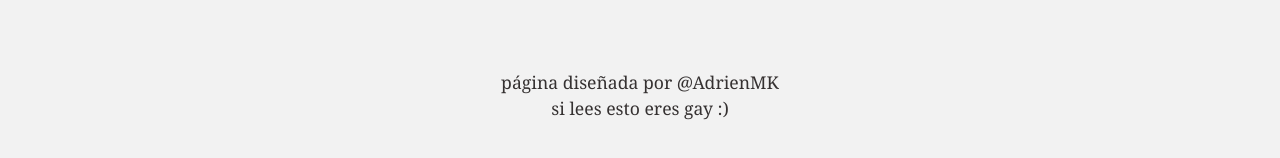
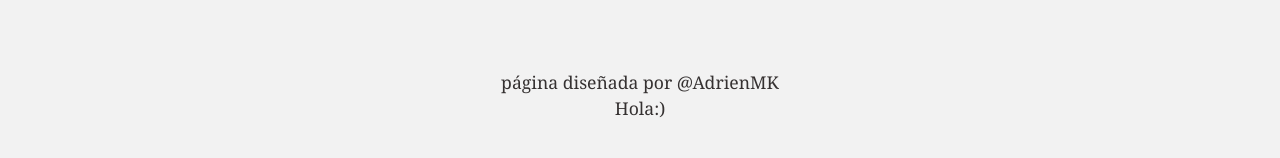
Before and after one commit to Maketsu17/maketsu177, a plain HTML site: page index.html in a window 1280 px wide. Shown: the part 2075-2233 px from the top of the page. Drawn offline with nearby package versions, Linux system fonts and the light colour scheme.

Commit message:
Update index.html

```diff
--- a/index.html
+++ b/index.html
@@ -57,7 +57,7 @@
     <footer class="footer">
         <div class="container">
             <p>página diseñada por @AdrienMK <br>
-                si lees esto eres gay :)
+                Hola:)
             </p>
         </div>
     </footer>
```
